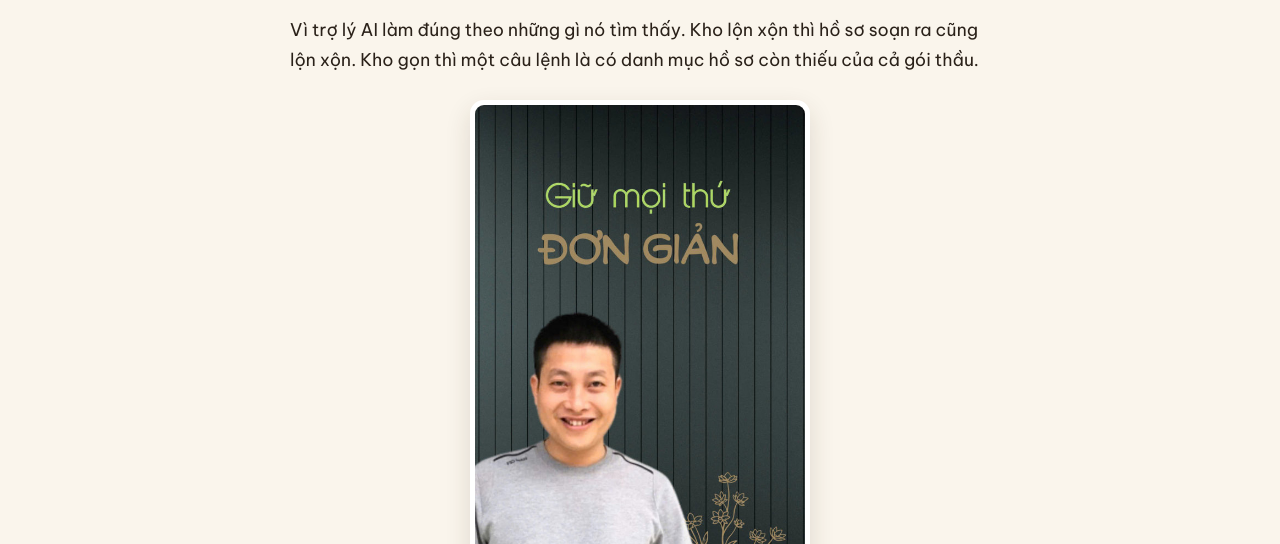
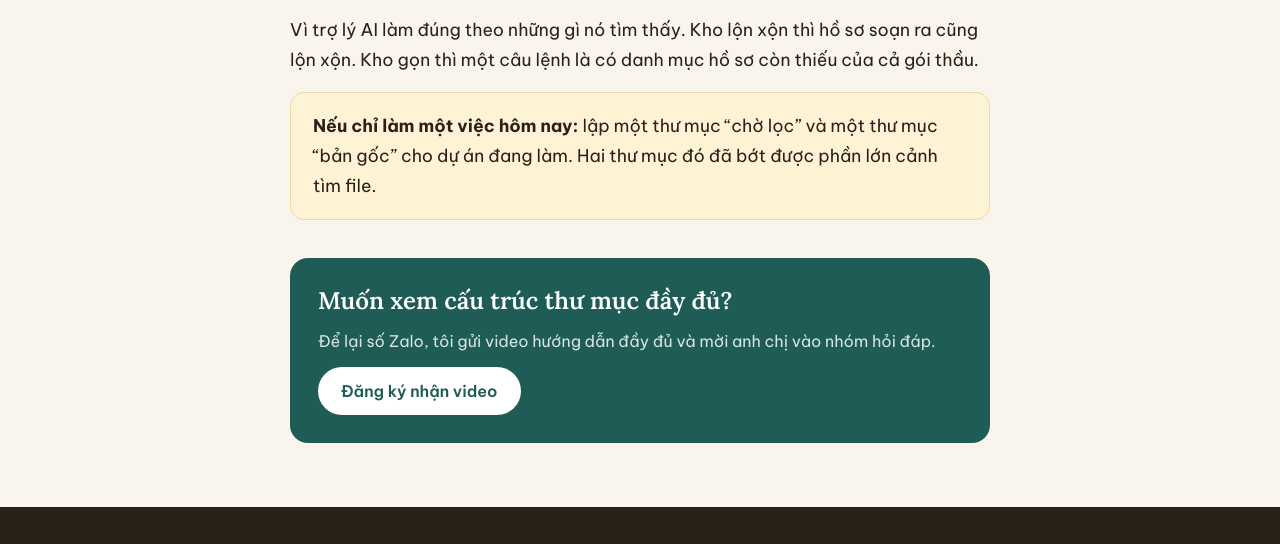
Before and after one commit to daihanam/daihanam.github.io, a plain HTML site: page bai-viet/xep-kho-ho-so.html in a window 1280 px wide. Shown: the part 1285-1829 px from the top of the page. Drawn offline with Linux system fonts and the light colour scheme.

Commit message:
Bỏ ảnh nền xanh khỏi bài Xếp kho hồ sơ
Co-Authored-By: Claude Opus 5.5 <noreply@anthropic.com>

```diff
--- a/bai-viet/xep-kho-ho-so.html
+++ b/bai-viet/xep-kho-ho-so.html
@@ -50,8 +50,6 @@
   <h2>Vì sao phải kỹ đến vậy</h2>
   <p>Vì trợ lý AI làm đúng theo những gì nó tìm thấy. Kho lộn xộn thì hồ sơ soạn ra cũng lộn xộn. Kho gọn thì một câu lệnh là có danh mục hồ sơ còn thiếu của cả gói thầu.</p>
 
-  <figure class="bai-anh"><img src="../anh/don-gian.jpg?v=1" alt="Phạm Quang Đại – Giữ mọi thứ đơn giản" loading="lazy" width="600" height="1067"></figure>
-
   <div class="box"><p><b>Nếu chỉ làm một việc hôm nay:</b> lập một thư mục “chờ lọc” và một thư mục “bản gốc” cho dự án đang làm. Hai thư mục đó đã bớt được phần lớn cảnh tìm file.</p></div>
 
   <div class="article-cta">
```
Also changed, not shown: anh/don-gian.jpg (deleted), 1 other file.
